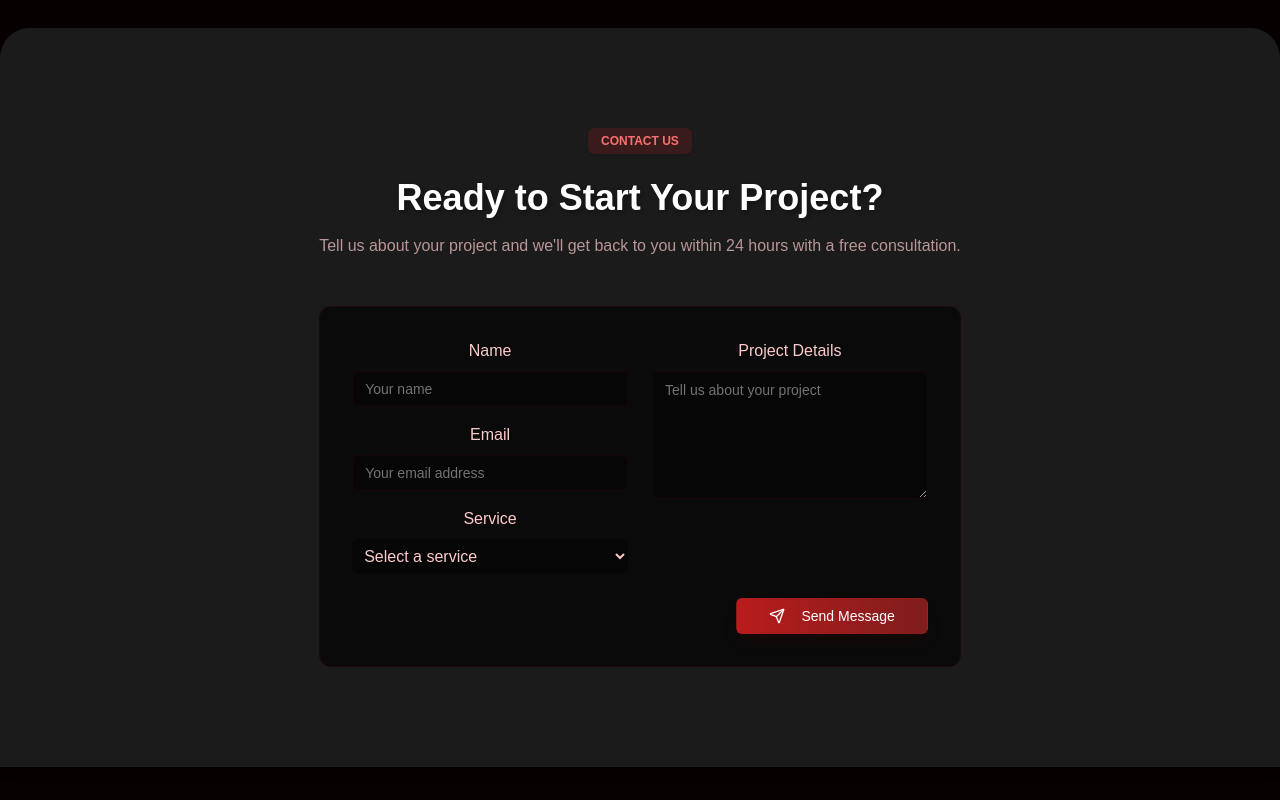
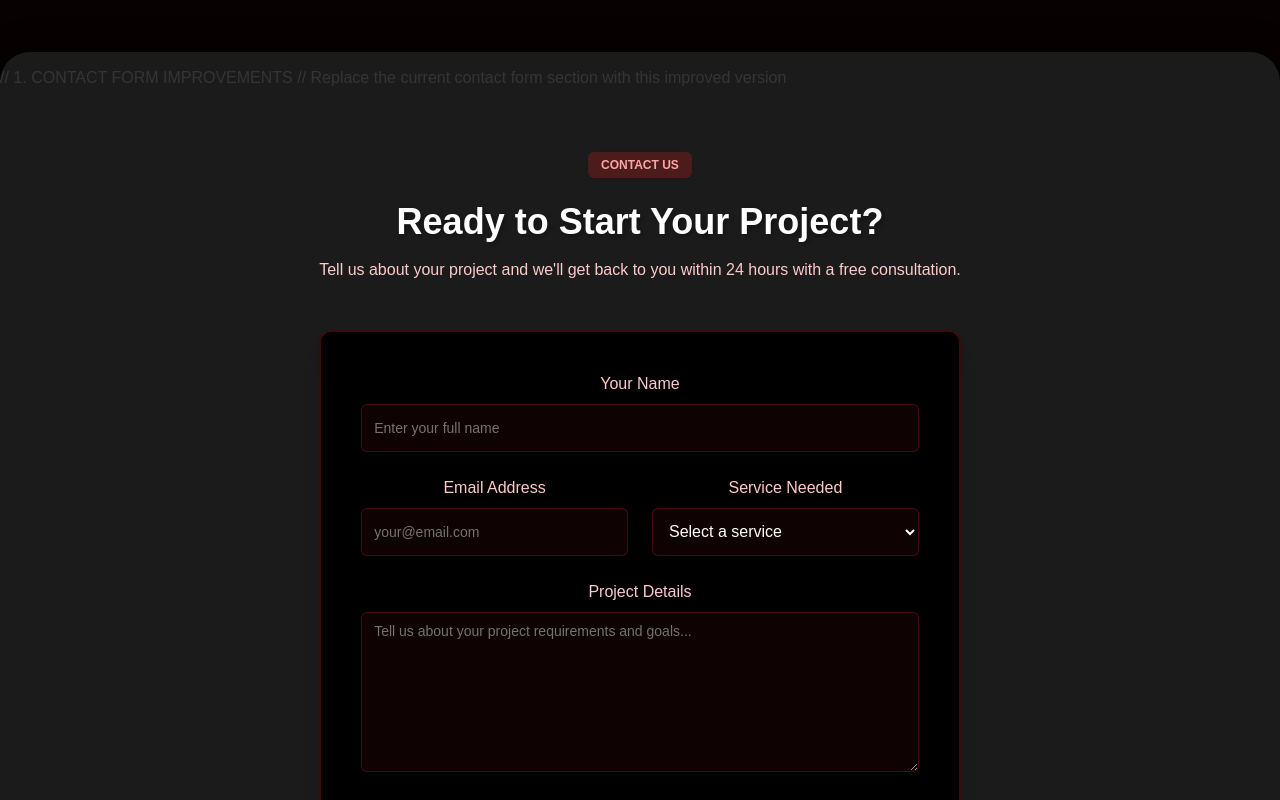
Before and after one commit to CodeWithAli-Co/CodeWithAli, a Next.js app: page / in a window 1280 px wide. Shown: the part 4100-4900 px from the top of the page. Built offline with nearby package versions, Linux system fonts and the light colour scheme.

Commit message:
changed how the contact forms looks

```diff
--- a/src/app/page.tsx
+++ b/src/app/page.tsx
@@ -566,7 +566,8 @@ const HomePage = () => {
         </div>
       </section>
 
-      {/* Contact Section */}
+      // 1. CONTACT FORM IMPROVEMENTS
+// Replace the current contact form section with this improved version
 <section id="contact" className="py-20 md:py-24">
   <div className="container mx-auto px-4 md:px-8 lg:px-12">
     <div className="max-w-4xl mx-auto">
@@ -577,76 +578,80 @@ const HomePage = () => {
         viewport={{ once: true }}
         variants={fadeIn}
       >
-              <Badge className="bg-red-900/30 text-red-400 border-transparent mb-4 px-3 py-1">CONTACT US</Badge>
+        <Badge className="bg-red-900/50 text-red-300 border-transparent mb-4 px-3 py-1">CONTACT US</Badge>
         <h2 className="text-3xl md:text-4xl font-bold text-white mt-2 mb-4">
           Ready to Start Your Project?
         </h2>
-              <p className="text-red-200/70 max-w-2xl mx-auto">
+        <p className="text-red-200 max-w-2xl mx-auto">
           Tell us about your project and we'll get back to you within 24 hours with a free consultation.
         </p>
       </motion.div>
 
       <motion.div
-              className="bg-black/60 border border-red-950/30 rounded-xl p-6 md:p-8"
+        className="bg-black border-2 border-red-800/40 rounded-xl p-8 md:p-10 shadow-xl shadow-red-950/10"
         initial="hidden"
         whileInView="visible"
         viewport={{ once: true }}
         variants={fadeIn}
       >
-              <div className="grid grid-cols-1 md:grid-cols-2 gap-6">
-                <div className="space-y-4">
+        <div className="grid grid-cols-1 gap-8">
+          <div className="space-y-6">
             <div>
-                    <label htmlFor="name" className="block text-red-200 mb-2">Name</label>
+              <label htmlFor="name" className="block text-red-200 font-medium mb-2">Your Name</label>
               <Input
                 id="name"
-                      className="bg-black/40 border-red-950/30 text-red-200 focus:border-red-700"
-                      placeholder="Your name"
+                className="bg-red-950/20 border-red-800/40 text-white focus:border-red-600 h-12 text-base w-full"
+                placeholder="Enter your full name"
               />
             </div>
+
+            <div className="grid grid-cols-1 md:grid-cols-2 gap-6">
               <div>
-                    <label htmlFor="email" className="block text-red-200 mb-2">Email</label>
+                <label htmlFor="email" className="block text-red-200 font-medium mb-2">Email Address</label>
                 <Input
                   id="email"
                   type="email"
-                      className="bg-black/40 border-red-950/30 text-red-200 focus:border-red-700"
-                      placeholder="Your email address"
+                  className="bg-red-950/20 border-red-800/40 text-white focus:border-red-600 h-12 text-base w-full"
+                  placeholder="your@email.com"
                 />
               </div>
+
               <div>
-                    <label htmlFor="service" className="block text-red-200 mb-2">Service</label>
+                <label htmlFor="service" className="block text-red-200 font-medium mb-2">Service Needed</label>
                 <select
                   id="service"
-                      className="w-full bg-black/40 border-red-950/30 text-red-200 focus:border-red-700 rounded-md p-2"
+                  className="w-full bg-red-950/20 border border-red-800/40 text-white focus:border-red-600 rounded-md h-12 text-base px-3"
                 >
-                      <option value="">Select a service</option>
-                      <option value="website">Website Development</option>
-                      <option value="app">Mobile App Development</option>
-                      <option value="design">UI/UX Design</option>
-                      <option value="ecommerce">E-commerce Solutions</option>
-                      <option value="seo">SEO Optimization</option>
-                      <option value="hosting">Web Hosting & Maintenance</option>
+                  <option value="" className="bg-black">Select a service</option>
+                  <option value="website" className="bg-black">Website Development</option>
+                  <option value="app" className="bg-black">Mobile App Development</option>
+                  <option value="design" className="bg-black">UI/UX Design</option>
+                  <option value="ecommerce" className="bg-black">E-commerce Solutions</option>
+                  <option value="seo" className="bg-black">SEO Optimization</option>
+                  <option value="hosting" className="bg-black">Web Hosting & Maintenance</option>
                 </select>
               </div>
             </div>
-                <div className="space-y-4">
-                  <div className="h-full">
-                    <label htmlFor="message" className="block text-red-200 mb-2">Project Details</label>
+
+            <div>
+              <label htmlFor="message" className="block text-red-200 font-medium mb-2">Project Details</label>
               <Textarea
                 id="message"
-                      className="bg-black/40 border-red-950/30 text-red-200 focus:border-red-700 h-32"
-                      placeholder="Tell us about your project"
+                className="bg-red-950/20 border-red-800/40 text-white focus:border-red-600 h-40 text-base w-full"
+                placeholder="Tell us about your project requirements and goals..."
               />
             </div>
           </div>
-              </div>
-              <div className="mt-6 flex justify-end">
+
+          <div className="flex justify-center md:justify-end">
             <Button
-                  className="bg-gradient-to-r from-red-700 to-red-900 hover:from-red-600 hover:to-red-800
-                  text-white border border-red-800/30 shadow-lg shadow-red-950/20 px-8"
+              className="bg-gradient-to-r from-red-600 to-red-800 hover:from-red-500 hover:to-red-700
+              text-white border border-red-700/40 shadow-lg shadow-red-950/20 px-10 py-6 text-lg font-medium"
             >
-                  <Send className="mr-2 h-4 w-4" />
+              <Send className="mr-2 h-5 w-5" />
               Send Message
             </Button>
+          </div>
         </div>
       </motion.div>
     </div>
```
Lines whose indentation alone changed are shown as unchanged.
